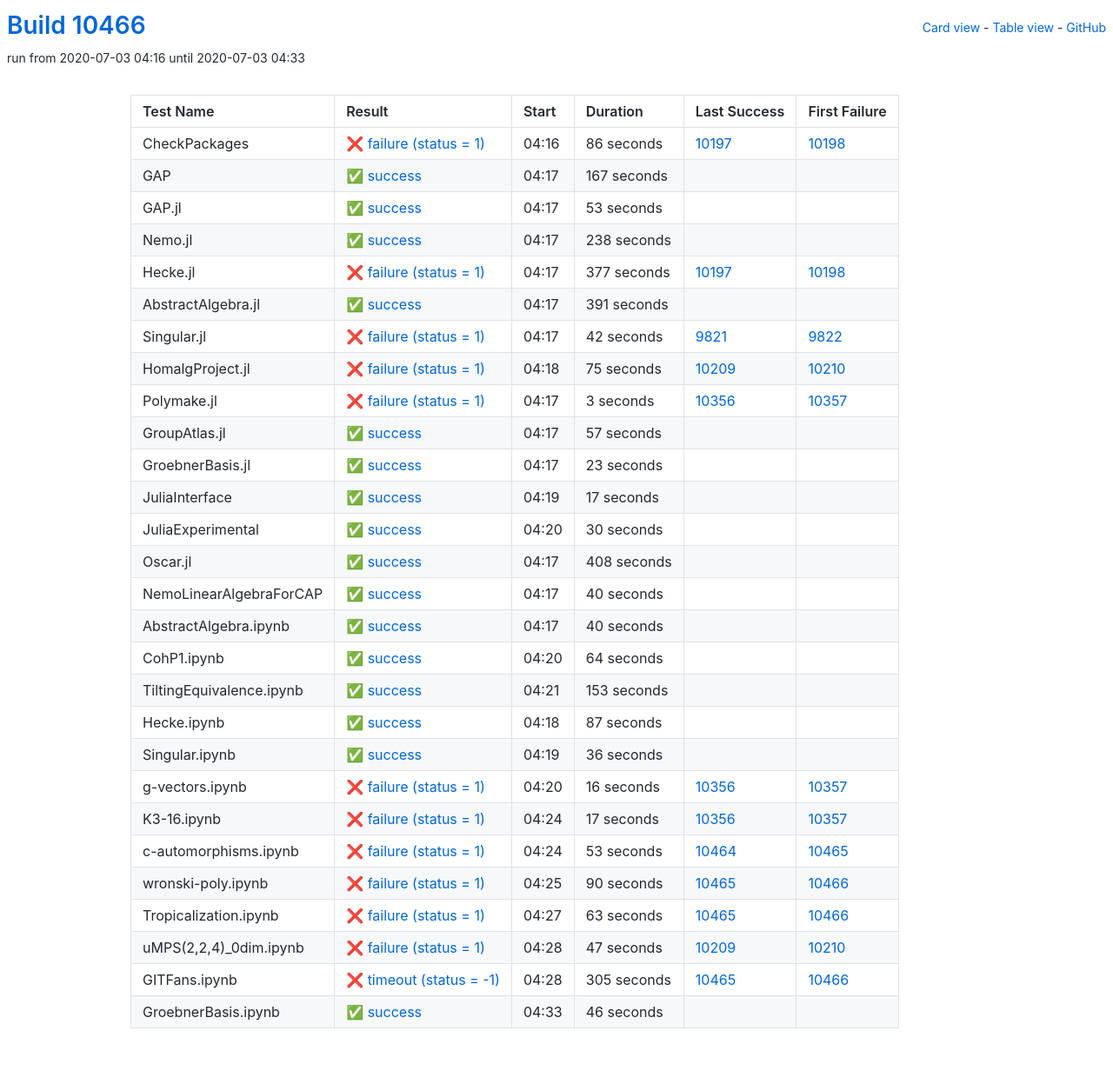
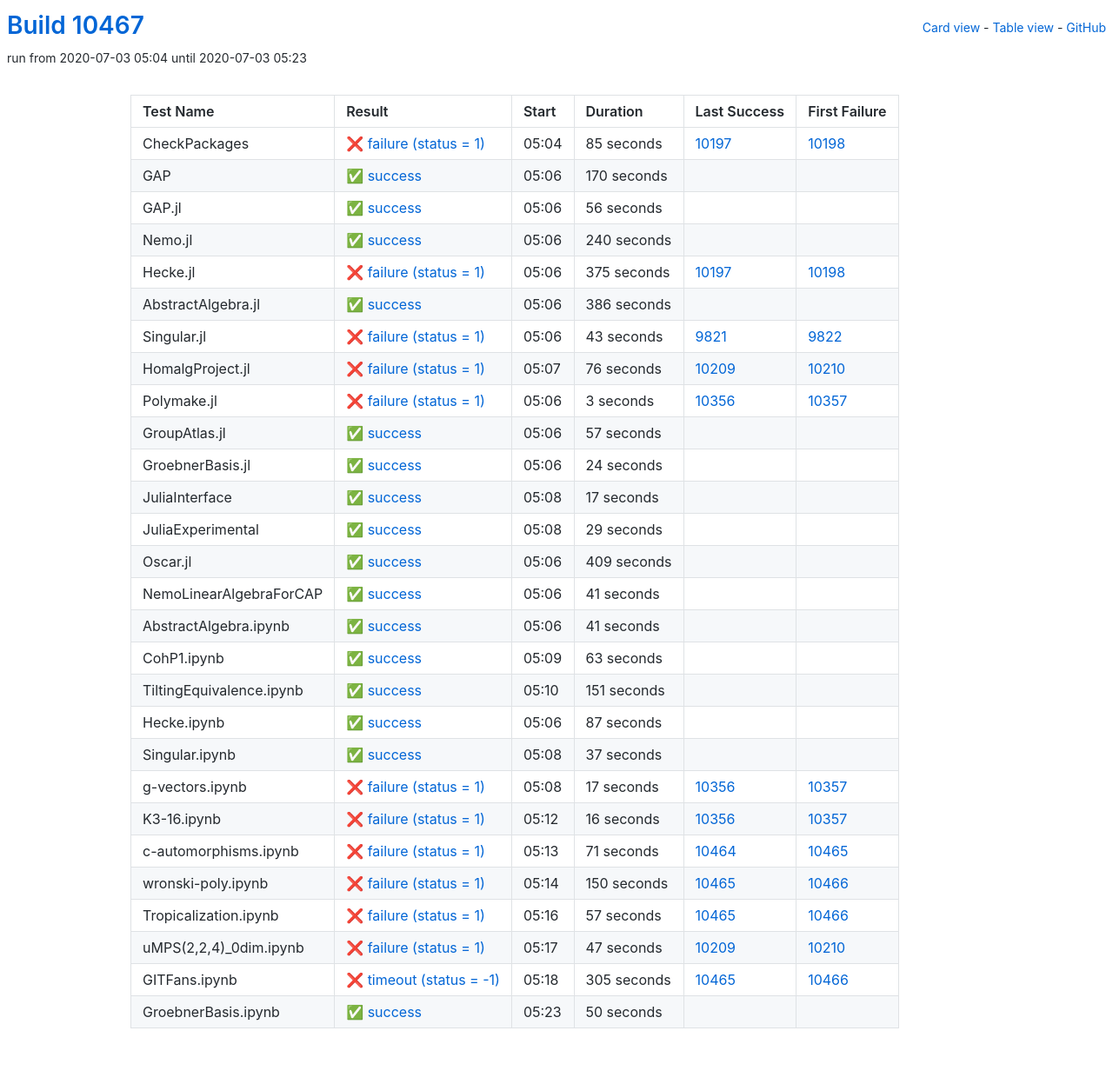
Before and after one commit to oscar-system/oscar-ci-status, a Jekyll site: the page built from table.html, in a window 1280 px wide. Shown: the whole page at 87% size. Built offline with Jekyll 4.4.1, drawn with Linux system fonts in a browser that asks for light colours.

Commit message:
Build #10467

```diff
--- a/_data/ci.yml
+++ b/_data/ci.yml
@@ -1,6 +1,6 @@
 ---
-build: 10466
-build_url: https://oscarci.mathematik.uni-kl.de/job/oscar/10466/
+build: 10467
+build_url: https://oscarci.mathematik.uni-kl.de/job/oscar/10467/
 job: oscar
 organization: oscar-system
 repo: oscar-ci-status
@@ -8,104 +8,104 @@
 tests:
 - name: CheckPackages
   id: checkpackages
-  log: https://oscarci.mathematik.uni-kl.de/job/oscar/10466/artifact/logs/build-10466/CheckPackages.log
-  start: 2020-07-03 04:16
+  log: https://oscarci.mathematik.uni-kl.de/job/oscar/10467/artifact/logs/build-10467/CheckPackages.log
+  start: 2020-07-03 05:04
   success: false
   exitcode: 1
   status: failure
-  duration: 86
+  duration: 85
   last_success: 10197
   last_success_url: https://oscarci.mathematik.uni-kl.de/job/oscar/10197/
   first_failure: 10198
   first_failure_url: https://oscarci.mathematik.uni-kl.de/job/oscar/10198/
 - name: GAP
   id: gap
-  log: https://oscarci.mathematik.uni-kl.de/job/oscar/10466/artifact/logs/build-10466/GAP.log
-  start: 2020-07-03 04:17
+  log: https://oscarci.mathematik.uni-kl.de/job/oscar/10467/artifact/logs/build-10467/GAP.log
+  start: 2020-07-03 05:06
   success: true
   exitcode: 0
   status: success
-  duration: 167
+  duration: 170
   last_success: false
   last_success_url:
   first_failure: false
   first_failure_url:
 - name: GAP.jl
   id: gap-jl
-  log: https://oscarci.mathematik.uni-kl.de/job/oscar/10466/artifact/logs/build-10466/GAP.jl.log
-  start: 2020-07-03 04:17
+  log: https://oscarci.mathematik.uni-kl.de/job/oscar/10467/artifact/logs/build-10467/GAP.jl.log
+  start: 2020-07-03 05:06
   success: true
   exitcode: 0
   status: success
-  duration: 53
+  duration: 56
   last_success: false
   last_success_url:
   first_failure: false
   first_failure_url:
 - name: Nemo.jl
   id: nemo-jl
-  log: https://oscarci.mathematik.uni-kl.de/job/oscar/10466/artifact/logs/build-10466/Nemo.jl.log
-  start: 2020-07-03 04:17
+  log: https://oscarci.mathematik.uni-kl.de/job/oscar/10467/artifact/logs/build-10467/Nemo.jl.log
+  start: 2020-07-03 05:06
   success: true
   exitcode: 0
   status: success
-  duration: 238
+  duration: 240
   last_success: false
   last_success_url:
   first_failure: false
   first_failure_url:
 - name: Hecke.jl
   id: hecke-jl
-  log: https://oscarci.mathematik.uni-kl.de/job/oscar/10466/artifact/logs/build-10466/Hecke.jl.log
-  start: 2020-07-03 04:17
+  log: https://oscarci.mathematik.uni-kl.de/job/oscar/10467/artifact/logs/build-10467/Hecke.jl.log
+  start: 2020-07-03 05:06
   success: false
   exitcode: 1
   status: failure
-  duration: 377
+  duration: 375
   last_success: 10197
   last_success_url: https://oscarci.mathematik.uni-kl.de/job/oscar/10197/
   first_failure: 10198
   first_failure_url: https://oscarci.mathematik.uni-kl.de/job/oscar/10198/
 - name: AbstractAlgebra.jl
   id: abstractalgebra-jl
-  log: https://oscarci.mathematik.uni-kl.de/job/oscar/10466/artifact/logs/build-10466/AbstractAlgebra.jl.log
-  start: 2020-07-03 04:17
+  log: https://oscarci.mathematik.uni-kl.de/job/oscar/10467/artifact/logs/build-10467/AbstractAlgebra.jl.log
+  start: 2020-07-03 05:06
   success: true
   exitcode: 0
   status: success
-  duration: 391
+  duration: 386
   last_success: false
   last_success_url:
   first_failure: false
   first_failure_url:
 - name: Singular.jl
   id: singular-jl
-  log: https://oscarci.mathematik.uni-kl.de/job/oscar/10466/artifact/logs/build-10466/Singular.jl.log
-  start: 2020-07-03 04:17
+  log: https://oscarci.mathematik.uni-kl.de/job/oscar/10467/artifact/logs/build-10467/Singular.jl.log
+  start: 2020-07-03 05:06
   success: false
   exitcode: 1
   status: failure
-  duration: 42
+  duration: 43
   last_success: 9821
   last_success_url: https://oscarci.mathematik.uni-kl.de/job/oscar/9821/
   first_failure: 9822
   first_failure_url: https://oscarci.mathematik.uni-kl.de/job/oscar/9822/
 - name: HomalgProject.jl
   id: homalgproject-jl
-  log: https://oscarci.mathematik.uni-kl.de/job/oscar/10466/artifact/logs/build-10466/HomalgProject.jl.log
-  start: 2020-07-03 04:18
+  log: https://oscarci.mathematik.uni-kl.de/job/oscar/10467/artifact/logs/build-10467/HomalgProject.jl.log
+  start: 2020-07-03 05:07
   success: false
   exitcode: 1
   status: failure
-  duration: 75
+  duration: 76
   last_success: 10209
   last_success_url: https://oscarci.mathematik.uni-kl.de/job/oscar/10209/
   first_failure: 10210
   first_failure_url: https://oscarci.mathematik.uni-kl.de/job/oscar/10210/
 - name: Polymake.jl
   id: polymake-jl
-  log: https://oscarci.mathematik.uni-kl.de/job/oscar/10466/artifact/logs/build-10466/Polymake.jl.log
-  start: 2020-07-03 04:17
+  log: https://oscarci.mathematik.uni-kl.de/job/oscar/10467/artifact/logs/build-10467/Polymake.jl.log
+  start: 2020-07-03 05:06
   success: false
   exitcode: 1
   status: failure
@@ -116,8 +116,8 @@
   first_failure_url: https://oscarci.mathematik.uni-kl.de/job/oscar/10357/
 - name: GroupAtlas.jl
   id: groupatlas-jl
-  log: https://oscarci.mathematik.uni-kl.de/job/oscar/10466/artifact/logs/build-10466/GroupAtlas.jl.log
-  start: 2020-07-03 04:17
+  log: https://oscarci.mathematik.uni-kl.de/job/oscar/10467/artifact/logs/build-10467/GroupAtlas.jl.log
+  start: 2020-07-03 05:06
   success: true
   exitcode: 0
   status: success
@@ -128,20 +128,20 @@
   first_failure_url:
 - name: GroebnerBasis.jl
   id: groebnerbasis-jl
-  log: https://oscarci.mathematik.uni-kl.de/job/oscar/10466/artifact/logs/build-10466/GroebnerBasis.jl.log
-  start: 2020-07-03 04:17
+  log: https://oscarci.mathematik.uni-kl.de/job/oscar/10467/artifact/logs/build-10467/GroebnerBasis.jl.log
+  start: 2020-07-03 05:06
   success: true
   exitcode: 0
   status: success
-  duration: 23
+  duration: 24
   last_success: false
   last_success_url:
   first_failure: false
   first_failure_url:
 - name: JuliaInterface
   id: juliainterface
-  log: https://oscarci.mathematik.uni-kl.de/job/oscar/10466/artifact/logs/build-10466/JuliaInterface.log
-  start: 2020-07-03 04:19
+  log: https://oscarci.mathematik.uni-kl.de/job/oscar/10467/artifact/logs/build-10467/JuliaInterface.log
+  start: 2020-07-03 05:08
   success: true
   exitcode: 0
   status: success
@@ -152,80 +152,80 @@
   first_failure_url:
 - name: JuliaExperimental
   id: juliaexperimental
-  log: https://oscarci.mathematik.uni-kl.de/job/oscar/10466/artifact/logs/build-10466/JuliaExperimental.log
-  start: 2020-07-03 04:20
+  log: https://oscarci.mathematik.uni-kl.de/job/oscar/10467/artifact/logs/build-10467/JuliaExperimental.log
+  start: 2020-07-03 05:08
   success: true
   exitcode: 0
   status: success
-  duration: 30
+  duration: 29
   last_success: false
   last_success_url:
   first_failure: false
   first_failure_url:
 - name: Oscar.jl
   id: oscar-jl
-  log: https://oscarci.mathematik.uni-kl.de/job/oscar/10466/artifact/logs/build-10466/Oscar.jl.log
-  start: 2020-07-03 04:17
+  log: https://oscarci.mathematik.uni-kl.de/job/oscar/10467/artifact/logs/build-10467/Oscar.jl.log
+  start: 2020-07-03 05:06
   success: true
   exitcode: 0
   status: success
-  duration: 408
+  duration: 409
   last_success: false
   last_success_url:
   first_failure: false
   first_failure_url:
 - name: NemoLinearAlgebraForCAP
   id: nemolinearalgebraforcap
-  log: https://oscarci.mathematik.uni-kl.de/job/oscar/10466/artifact/logs/build-10466/NemoLinearAlgebraForCAP.log
-  start: 2020-07-03 04:17
+  log: https://oscarci.mathematik.uni-kl.de/job/oscar/10467/artifact/logs/build-10467/NemoLinearAlgebraForCAP.log
+  start: 2020-07-03 05:06
   success: true
   exitcode: 0
   status: success
-  duration: 40
+  duration: 41
   last_success: false
   last_success_url:
   first_failure: false
   first_failure_url:
 - name: AbstractAlgebra.ipynb
   id: abstractalgebra-ipynb
-  log: https://oscarci.mathematik.uni-kl.de/job/oscar/10466/artifact/logs/build-10466/AbstractAlgebra.ipynb.log
-  start: 2020-07-03 04:17
+  log: https://oscarci.mathematik.uni-kl.de/job/oscar/10467/artifact/logs/build-10467/AbstractAlgebra.ipynb.log
+  start: 2020-07-03 05:06
   success: true
   exitcode: 0
   status: success
-  duration: 40
+  duration: 41
   last_success: false
   last_success_url:
   first_failure: false
   first_failure_url:
 - name: CohP1.ipynb
   id: cohp1-ipynb
-  log: https://oscarci.mathematik.uni-kl.de/job/oscar/10466/artifact/logs/build-10466/CohP1.ipynb.log
-  start: 2020-07-03 04:20
+  log: https://oscarci.mathematik.uni-kl.de/job/oscar/10467/artifact/logs/build-10467/CohP1.ipynb.log
+  start: 2020-07-03 05:09
   success: true
   exitcode: 0
   status: success
-  duration: 64
+  duration: 63
   last_success: false
   last_success_url:
   first_failure: false
   first_failure_url:
 - name: TiltingEquivalence.ipynb
   id: tiltingequivalence-ipynb
-  log: https://oscarci.mathematik.uni-kl.de/job/oscar/10466/artifact/logs/build-10466/TiltingEquivalence.ipynb.log
-  start: 2020-07-03 04:21
+  log: https://oscarci.mathematik.uni-kl.de/job/oscar/10467/artifact/logs/build-10467/TiltingEquivalence.ipynb.log
+  start: 2020-07-03 05:10
   success: true
   exitcode: 0
   status: success
-  duration: 153
+  duration: 151
   last_success: false
   last_success_url:
   first_failure: false
   first_failure_url:
 - name: Hecke.ipynb
   id: hecke-ipynb
-  log: https://oscarci.mathematik.uni-kl.de/job/oscar/10466/artifact/logs/build-10466/Hecke.ipynb.log
-  start: 2020-07-03 04:18
+  log: https://oscarci.mathematik.uni-kl.de/job/oscar/10467/artifact/logs/build-10467/Hecke.ipynb.log
+  start: 2020-07-03 05:06
   success: true
   exitcode: 0
   status: success
@@ -236,20 +236,32 @@
   first_failure_url:
 - name: Singular.ipynb
   id: singular-ipynb
-  log: https://oscarci.mathematik.uni-kl.de/job/oscar/10466/artifact/logs/build-10466/Singular.ipynb.log
-  start: 2020-07-03 04:19
+  log: https://oscarci.mathematik.uni-kl.de/job/oscar/10467/artifact/logs/build-10467/Singular.ipynb.log
+  start: 2020-07-03 05:08
   success: true
   exitcode: 0
   status: success
-  duration: 36
+  duration: 37
   last_success: false
   last_success_url:
   first_failure: false
   first_failure_url:
 - name: g-vectors.ipynb
   id: g-vectors-ipynb
-  log: https://oscarci.mathematik.uni-kl.de/job/oscar/10466/artifact/logs/build-10466/g-vectors.ipynb.log
-  start: 2020-07-03 04:20
+  log: https://oscarci.mathematik.uni-kl.de/job/oscar/10467/artifact/logs/build-10467/g-vectors.ipynb.log
+  start: 2020-07-03 05:08
+  success: false
+  exitcode: 1
+  status: failure
+  duration: 17
+  last_success: 10356
+  last_success_url: https://oscarci.mathematik.uni-kl.de/job/oscar/10356/
+  first_failure: 10357
+  first_failure_url: https://oscarci.mathematik.uni-kl.de/job/oscar/10357/
+- name: K3-16.ipynb
+  id: k3-16-ipynb
+  log: https://oscarci.mathematik.uni-kl.de/job/oscar/10467/artifact/logs/build-10467/K3-16.ipynb.log
+  start: 2020-07-03 05:12
   success: false
   exitcode: 1
   status: failure
@@ -258,58 +270,46 @@
   last_success_url: https://oscarci.mathematik.uni-kl.de/job/oscar/10356/
   first_failure: 10357
   first_failure_url: https://oscarci.mathematik.uni-kl.de/job/oscar/10357/
-- name: K3-16.ipynb
-  id: k3-16-ipynb
-  log: https://oscarci.mathematik.uni-kl.de/job/oscar/10466/artifact/logs/build-10466/K3-16.ipynb.log
-  start: 2020-07-03 04:24
+- name: c-automorphisms.ipynb
+  id: c-automorphisms-ipynb
+  log: https://oscarci.mathematik.uni-kl.de/job/oscar/10467/artifact/logs/build-10467/c-automorphisms.ipynb.log
+  start: 2020-07-03 05:13
   success: false
   exitcode: 1
   status: failure
-  duration: 17
-  last_success: 10356
-  last_success_url: https://oscarci.mathematik.uni-kl.de/job/oscar/10356/
-  first_failure: 10357
-  first_failure_url: https://oscarci.mathematik.uni-kl.de/job/oscar/10357/
-- name: c-automorphisms.ipynb
-  id: c-automorphisms-ipynb
-  log: https://oscarci.mathematik.uni-kl.de/job/oscar/10466/artifact/logs/build-10466/c-automorphisms.ipynb.log
-  start: 2020-07-03 04:24
-  success: false
-  exitcode: 1
-  status: failure
-  duration: 53
+  duration: 71
   last_success: 10464
   last_success_url: https://oscarci.mathematik.uni-kl.de/job/oscar/10464/
   first_failure: 10465
   first_failure_url: https://oscarci.mathematik.uni-kl.de/job/oscar/10465/
 - name: wronski-poly.ipynb
   id: wronski-poly-ipynb
-  log: https://oscarci.mathematik.uni-kl.de/job/oscar/10466/artifact/logs/build-10466/wronski-poly.ipynb.log
-  start: 2020-07-03 04:25
+  log: https://oscarci.mathematik.uni-kl.de/job/oscar/10467/artifact/logs/build-10467/wronski-poly.ipynb.log
+  start: 2020-07-03 05:14
   success: false
   exitcode: 1
   status: failure
-  duration: 90
+  duration: 150
   last_success: 10465
   last_success_url: https://oscarci.mathematik.uni-kl.de/job/oscar/10465/
   first_failure: 10466
   first_failure_url: https://oscarci.mathematik.uni-kl.de/job/oscar/10466/
 - name: Tropicalization.ipynb
   id: tropicalization-ipynb
-  log: https://oscarci.mathematik.uni-kl.de/job/oscar/10466/artifact/logs/build-10466/Tropicalization.ipynb.log
-  start: 2020-07-03 04:27
+  log: https://oscarci.mathematik.uni-kl.de/job/oscar/10467/artifact/logs/build-10467/Tropicalization.ipynb.log
+  start: 2020-07-03 05:16
   success: false
   exitcode: 1
   status: failure
-  duration: 63
+  duration: 57
   last_success: 10465
   last_success_url: https://oscarci.mathematik.uni-kl.de/job/oscar/10465/
   first_failure: 10466
   first_failure_url: https://oscarci.mathematik.uni-kl.de/job/oscar/10466/
 - name: uMPS(2,2,4)_0dim.ipynb
   id: umps-2-2-4-0dim-ipynb
-  log: https://oscarci.mathematik.uni-kl.de/job/oscar/10466/artifact/logs/build-10466/uMPS-2-2-4-_0dim.ipynb.log
-  start: 2020-07-03 04:28
+  log: https://oscarci.mathematik.uni-kl.de/job/oscar/10467/artifact/logs/build-10467/uMPS-2-2-4-_0dim.ipynb.log
+  start: 2020-07-03 05:17
   success: false
   exitcode: 1
   status: failure
@@ -320,8 +320,8 @@
   first_failure_url: https://oscarci.mathematik.uni-kl.de/job/oscar/10210/
 - name: GITFans.ipynb
   id: gitfans-ipynb
-  log: https://oscarci.mathematik.uni-kl.de/job/oscar/10466/artifact/logs/build-10466/GITFans.ipynb.log
-  start: 2020-07-03 04:28
+  log: https://oscarci.mathematik.uni-kl.de/job/oscar/10467/artifact/logs/build-10467/GITFans.ipynb.log
+  start: 2020-07-03 05:18
   success: false
   exitcode: -1
   status: timeout
@@ -332,12 +332,12 @@
   first_failure_url: https://oscarci.mathematik.uni-kl.de/job/oscar/10466/
 - name: GroebnerBasis.ipynb
   id: groebnerbasis-ipynb
-  log: https://oscarci.mathematik.uni-kl.de/job/oscar/10466/artifact/logs/build-10466/GroebnerBasis.ipynb.log
-  start: 2020-07-03 04:33
+  log: https://oscarci.mathematik.uni-kl.de/job/oscar/10467/artifact/logs/build-10467/GroebnerBasis.ipynb.log
+  start: 2020-07-03 05:23
   success: true
   exitcode: 0
   status: success
-  duration: 46
+  duration: 50
   last_success: false
   last_success_url:
   first_failure: false
```
Also changed, not shown: README.md.
